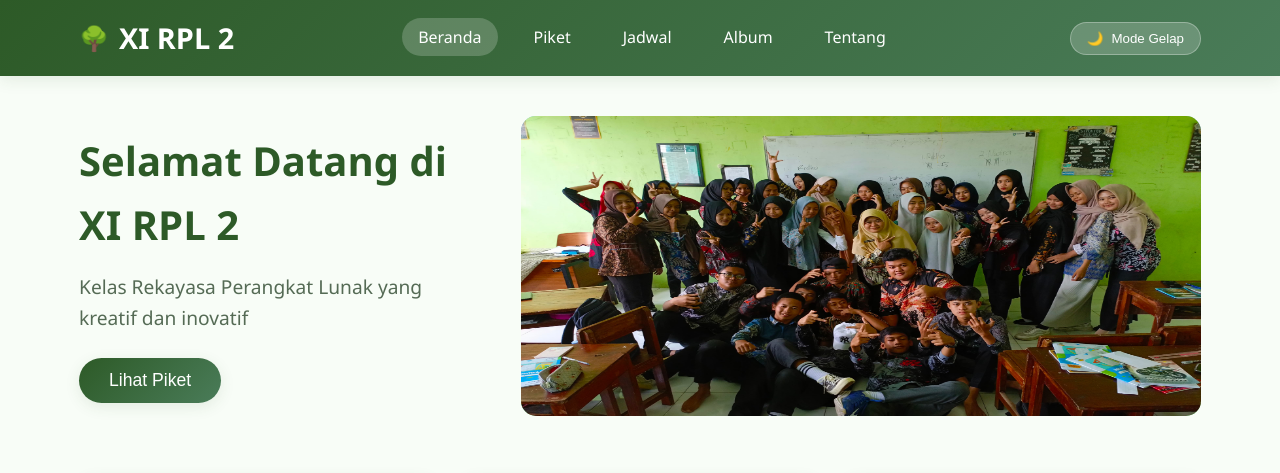
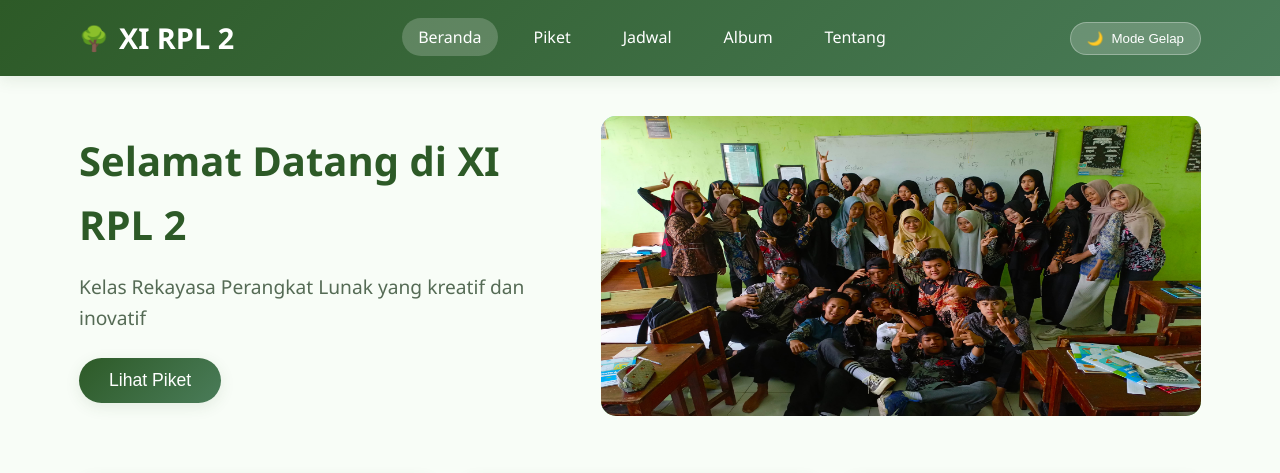
Before and after one commit to rekayasa2/rekayasa2, a plain HTML site: page index.html in a window 1280 px wide. Shown: the top 473 px of the page. Drawn offline with Linux system fonts and the light colour scheme.

Commit message:
Update index.html

```diff
--- a/index.html
+++ b/index.html
@@ -39,7 +39,7 @@
                     </div>
                     <div class="hero-image">
                         <div class="forest-scene">
-                            <img src="images\beranda.jpg" width="680px" height="350px" alt="">
+                            <img src="images\beranda.jpg" width="600px" height="350px" alt="">
                         </div>
                     </div>
                 </div>
@@ -420,4 +420,5 @@
 
     <script src="script.js"></script>
 </body>
+
 </html>
```
